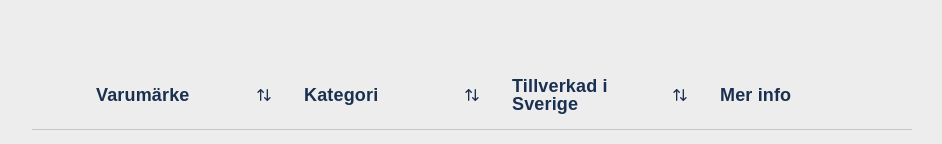
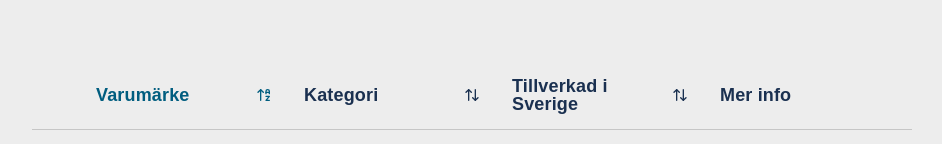
Before and after one commit to fiski/svenskdatabas, a React (Vite) app: page / in a window 1280 px wide. Shown: the part 638-782 px from the top of the page, without its empty margins (168-1110 px from the left). Built offline with nearby package versions, Linux system fonts and the light colour scheme; a web font is replaced by a local one.

Commit message:
Initialize sorting state in Home component with default values
- Set default sortColumn to 'varumärke' and sortDirection to 'asc' in the Home component.
- This change ensures a consistent initial state for sorting functionality.

```diff
--- a/src/pages/Home.tsx
+++ b/src/pages/Home.tsx
@@ -16,8 +16,8 @@ const statusOrder: Record<'Ja' | 'Nej' | 'Delvis', number> = { 'Ja': 1, 'Delvis'
 export default function Home() {
   const [currentInput, setCurrentInput] = useState('');
   const [searchTags, setSearchTags] = useState<string[]>([]);
-  const [sortColumn, setSortColumn] = useState<SortColumn>(null);
-  const [sortDirection, setSortDirection] = useState<SortDirection>(null);
+  const [sortColumn, setSortColumn] = useState<SortColumn>('varumärke');
+  const [sortDirection, setSortDirection] = useState<SortDirection>('asc');
 
   const totalBrands = brandsData.brands.length;
 
```
